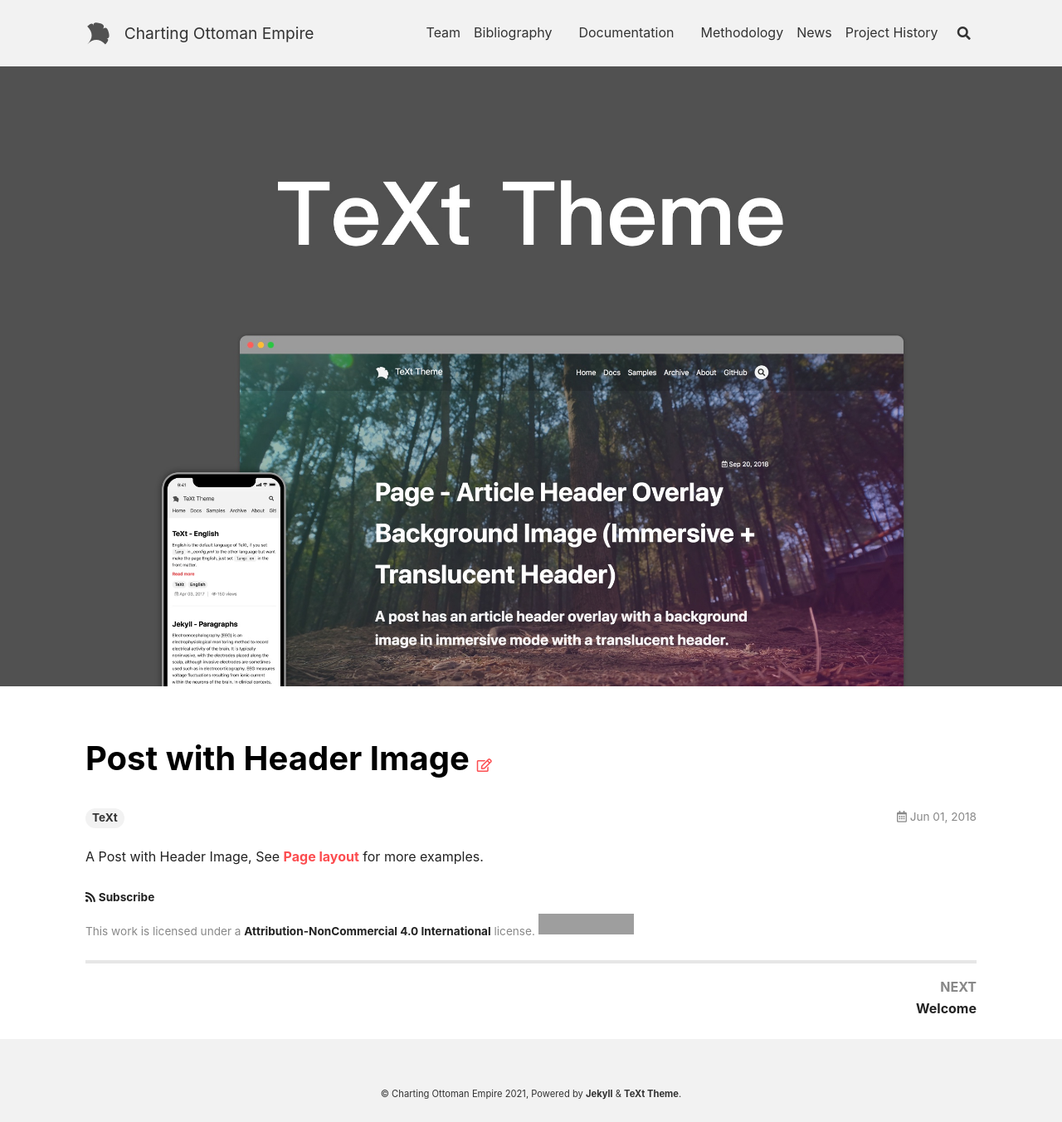
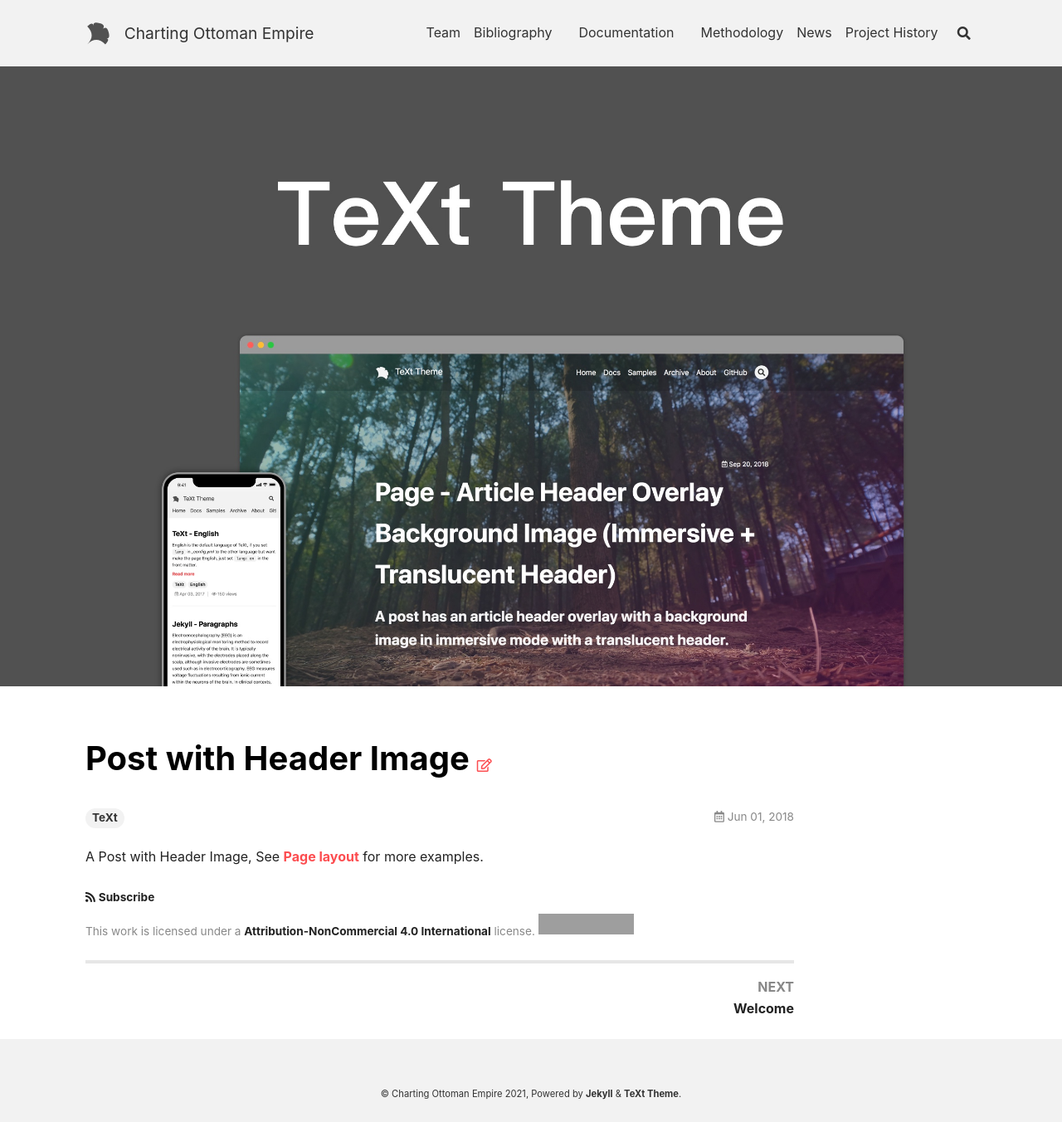
Before and after one commit to ottoman-middle-eastern-dh-lab/charting-ottoman-empire, a Jekyll site: the page built from _posts/2018-06-01-header-image.md, in a window 1280 px wide. Shown: the whole page at 83% size. Built offline with Jekyll 4.4.1, drawn with Linux system fonts in a browser that asks for light colours; nearby versions of some CDN libraries; grey boxes are pictures that could not be loaded.

Commit message:
Update _page.scss

```diff
--- a/_sass/layout/_page.scss
+++ b/_sass/layout/_page.scss
@@ -1,4 +1,3 @@
-/* Ensure full-page height */
 body,
 html,
 .root,
@@ -6,7 +5,6 @@
   height: 100%;
 }
 
-/* Layout Handling */
 .layout--page {
   &.layout--page--sidebar {
     .page__viewport,
@@ -21,14 +19,9 @@
   }
 }
 
-/* Main Content */
 .page__main {
   height: 100%;
   color: $text-color;
-  position: relative; /* Ensure dropdown can overlay */
-  z-index: 1; /* Keeps it below dropdown */
-  overflow: visible !important; /* Prevents clipping */
-
   .col-aside {
     display: none;
     & > aside {
@@ -39,7 +32,6 @@
   }
 }
 
-/* Main Content Wrapper */
 .page__main-inner {
   position: relative;
   @include flexbox();
@@ -48,7 +40,6 @@
   background-color: $background-color;
 }
 
-/* Page Content */
 .page__content {
   @include flex(1);
   width: 100%;
@@ -63,14 +54,26 @@
   }
 }
 
-/* Comments Section */
 .page__comments {
   margin: map-get($spacers, 4) 0;
 }
 
-/* Sidebar */
+.page__aside {
+  .toc-aside {
+    padding: map-get($spacers, 5) 0 map-get($spacers, 3) map-get($spacers, 5);
+  }
+}
+
+.page__actions {
+  position: fixed;
+  bottom: map-get($spacers, 5);
+  left: map-get($spacers, 3);
+  z-index: map-get($z-indexes, actions);
+  display: none;
+}
+
 .page__sidebar {
-  z-index: 2; /* Ensure it doesn’t block dropdowns */
+  z-index: map-get($z-indexes, sidebar);
   display: block;
   width: 80%;
   max-width: map-get($layout, sidebar-width);
@@ -78,25 +81,45 @@
   background-color: $background-color;
   @include split-line(right);
   @include transition(transform map-get($animation, duration));
-  @include overflow(visible); /* Prevents clipping of dropdowns */
-
+  @include overflow(auto);
   .sidebar-toc {
     padding: map-get($spacers, 3) map-get($spacers, 3) map-get($spacers, 4) map-get($spacers, 4);
   }
 }
-
-/* Sidebar Button */
 .sidebar-button {
   @include clickable($text-color-d, rgba($main-color-3, .75));
 }
 
-/* Sidebar Mask */
 .page__mask {
   @include modal(map-get($z-indexes, mask));
   cursor: pointer;
 }
+.layout--page--sidebar {
+  .page__main {
+    @include overflow(auto);
+    @media print {
+      @include overflow(unset);
+    }
+  }
+}
 
-/* Sidebar Handling for Smaller Screens */
+.has-aside {
+  .col-aside {
+    position: relative;
+    display: block;
+    width: map-get($layout, aside-width);
+    & > aside {
+      &.fixed {
+        position: fixed;
+        -webkit-font-smoothing: subpixel-antialiased;
+      }
+    }
+    @include media-breakpoint-down(lg) {
+      display: none;
+    }
+  }
+}
+
 @include media-breakpoint-down(lg) {
   .page__sidebar {
     position: fixed;
@@ -120,66 +143,6 @@
   }
 }
 
-/* Dropdown Menu Styling */
-.dropbtn {
-  background-color: transparent;
-  color: inherit;
-  padding: 16px;
-  font-size: 16px;
-  border: none;
-  cursor: pointer;
-}
-
-/* Dropdown Container */
-.dropdown {
-  position: relative;
-  display: inline-block;
-}
-
-/* Dropdown Content */
-.dropdown-content {
-  display: none;
-  position: absolute;
-  background-color: #f1f1f1;
-  min-width: 160px;
-  box-shadow: 0px 8px 16px 0px rgba(0, 0, 0, 0.2);
-  z-index: 10000; /* Ensures dropdown is always on top */
-  top: 100%;
-  left: 0;
-  padding: 8px 0;
-
-  a {
-    color: black;
-    padding: 12px 16px;
-    text-decoration: none;
-    display: block;
-    font-size: 14px;
-  }
-
-  a:hover {
-    background-color: #ddd;
-  }
-}
-
-/* Show Dropdown on Hover */
-.dropdown:hover .dropdown-content {
-  display: block;
-}
-
-/* Ensure the header is positioned correctly */
-.header {
-  position: relative;
-  z-index: 999; /* Keeps it above the page but below dropdown */
-}
-
-/* Ensure layout with sidebar doesn't clip dropdown */
-.layout--page--sidebar {
-  .page__main {
-    overflow: visible !important;
-  }
-}
-
-/* Responsive Hero Section */
 .hero--light {
   .article__info {
     color: $text-color-theme-light;
@@ -191,7 +154,6 @@
   }
 }
 
-/* Immersive Mode */
 .page__main--immersive {
   .page__header {
     position: absolute;
```
